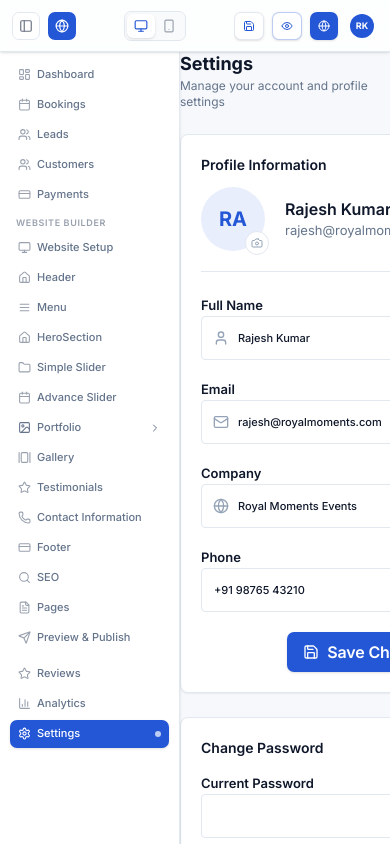
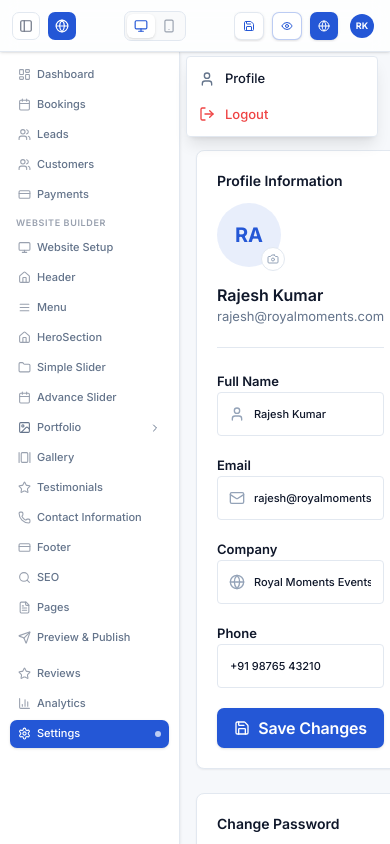
Before and after one commit to Raiyaan-Infotech/Event_Managment_Website_Builder, a Next.js app: page /settings in a window 390 px wide. Both pictures are taken after a click on the button "RK". Built offline with nearby package versions, Linux system fonts and the light colour scheme.

Commit message:
refactor: enhance layout and styling for improved responsiveness and usability across settings and header components

```diff
--- a/src/app/(builder)/settings/page.tsx
+++ b/src/app/(builder)/settings/page.tsx
@@ -47,7 +47,7 @@ export default function SettingsPage() {
   }
 
   return (
-    <div className="space-y-6">
+    <div className="space-y-6 p-4 sm:p-6">
       <PageHeader
         title="Settings"
         subtitle="Manage your account and profile settings"
@@ -55,84 +55,163 @@ export default function SettingsPage() {
 
       <div className="grid gap-6 xl:grid-cols-[1fr_360px]">
         <div className="space-y-6">
+          {/* ── Profile Information ── */}
           <SectionCard title="Profile Information" contentClassName="p-5">
-            <div className="flex items-center gap-5 pb-5 border-b border-[var(--color-border)]">
-              <div className="relative">
+            {/* Avatar row — stacks on mobile */}
+            <div className="flex flex-col sm:flex-row items-start sm:items-center gap-4 sm:gap-5 pb-5 border-b border-[var(--color-border)]">
+              <div className="relative shrink-0">
                 <div className="flex h-16 w-16 items-center justify-center rounded-full bg-[var(--color-primary)]/10 text-[var(--color-primary)]">
-                  <span className="text-xl font-bold">{name.slice(0, 2).toUpperCase()}</span>
+                  <span className="text-xl font-bold">
+                    {name.slice(0, 2).toUpperCase()}
+                  </span>
                 </div>
-                <button className="absolute -bottom-1 -right-1 flex h-6 w-6 items-center justify-center rounded-full border border-[var(--color-border)] bg-white text-[var(--color-text-muted)] hover:text-[var(--color-primary)]">
+                <button
+                  type="button"
+                  className="absolute -bottom-1 -right-1 flex h-6 w-6 items-center justify-center rounded-full border border-[var(--color-border)] bg-white text-[var(--color-text-muted)] hover:text-[var(--color-primary)]"
+                >
                   <Camera className="h-3 w-3" />
                 </button>
               </div>
-              <div>
-                <p className="text-[16px] font-semibold text-[var(--color-text)]">{name}</p>
-                <p className="text-[13px] text-[var(--color-text-secondary)]">{email}</p>
+              <div className="min-w-0">
+                <p className="text-[16px] font-semibold text-[var(--color-text)] truncate">
+                  {name}
+                </p>
+                <p className="text-[13px] text-[var(--color-text-secondary)] truncate">
+                  {email}
+                </p>
               </div>
             </div>
 
-            <div className="mt-5 grid gap-4 md:grid-cols-2">
+            {/* Fields grid — 1 col mobile, 2 col md+ */}
+            <div className="mt-5 grid gap-4 sm:grid-cols-2">
               <div className="space-y-1.5">
-                <label className="text-[13px] font-semibold text-[var(--color-text)]">Full Name</label>
+                <label className="text-[13px] font-semibold text-[var(--color-text)]">
+                  Full Name
+                </label>
                 <div className="relative">
                   <User className="absolute left-3 top-1/2 h-4 w-4 -translate-y-1/2 text-[var(--color-text-muted)]" />
-                  <Input value={name} onChange={(e) => setName(e.target.value)} className="h-11 pl-9" />
+                  <Input
+                    value={name}
+                    onChange={(e) => setName(e.target.value)}
+                    className="h-11 pl-9"
+                  />
                 </div>
               </div>
+
               <div className="space-y-1.5">
-                <label className="text-[13px] font-semibold text-[var(--color-text)]">Email</label>
+                <label className="text-[13px] font-semibold text-[var(--color-text)]">
+                  Email
+                </label>
                 <div className="relative">
                   <Mail className="absolute left-3 top-1/2 h-4 w-4 -translate-y-1/2 text-[var(--color-text-muted)]" />
-                  <Input value={email} onChange={(e) => setEmail(e.target.value)} className="h-11 pl-9" />
+                  <Input
+                    value={email}
+                    onChange={(e) => setEmail(e.target.value)}
+                    className="h-11 pl-9"
+                  />
                 </div>
               </div>
+
               <div className="space-y-1.5">
-                <label className="text-[13px] font-semibold text-[var(--color-text)]">Company</label>
+                <label className="text-[13px] font-semibold text-[var(--color-text)]">
+                  Company
+                </label>
                 <div className="relative">
                   <Globe className="absolute left-3 top-1/2 h-4 w-4 -translate-y-1/2 text-[var(--color-text-muted)]" />
-                  <Input value={company} onChange={(e) => setCompany(e.target.value)} className="h-11 pl-9" />
+                  <Input
+                    value={company}
+                    onChange={(e) => setCompany(e.target.value)}
+                    className="h-11 pl-9"
+                  />
                 </div>
               </div>
+
               <div className="space-y-1.5">
-                <label className="text-[13px] font-semibold text-[var(--color-text)]">Phone</label>
-                <Input value={phone} onChange={(e) => setPhone(e.target.value)} className="h-11" />
+                <label className="text-[13px] font-semibold text-[var(--color-text)]">
+                  Phone
+                </label>
+                <Input
+                  value={phone}
+                  onChange={(e) => setPhone(e.target.value)}
+                  className="h-11"
+                />
               </div>
             </div>
 
-            <div className="mt-5 flex justify-end">
-              <Button onClick={handleSaveProfile} disabled={saving} className="h-10 min-w-36">
+            {/* Save — full width on mobile */}
+            <div className="mt-5 flex justify-stretch sm:justify-end">
+              <Button
+                onClick={handleSaveProfile}
+                disabled={saving}
+                className="h-10 w-full sm:w-auto sm:min-w-36"
+              >
                 {saving ? <Spinner size="sm" /> : <Save className="h-4 w-4" />}
                 {saving ? "Saving..." : "Save Changes"}
               </Button>
             </div>
           </SectionCard>
 
+          {/* ── Change Password ── */}
           <SectionCard title="Change Password" contentClassName="p-5">
-            <div className="grid gap-4 md:grid-cols-2">
+            <div className="grid gap-4 sm:grid-cols-2">
               <div className="space-y-1.5">
-                <label className="text-[13px] font-semibold text-[var(--color-text)]">Current Password</label>
-                <Input type="password" value={currentPassword} onChange={(e) => setCurrentPassword(e.target.value)} className="h-11" />
+                <label className="text-[13px] font-semibold text-[var(--color-text)]">
+                  Current Password
+                </label>
+                <Input
+                  type="password"
+                  value={currentPassword}
+                  onChange={(e) => setCurrentPassword(e.target.value)}
+                  className="h-11"
+                />
               </div>
               <div className="space-y-1.5">
-                <label className="text-[13px] font-semibold text-[var(--color-text)]">New Password</label>
-                <Input type="password" value={newPassword} onChange={(e) => setNewPassword(e.target.value)} className="h-11" />
+                <label className="text-[13px] font-semibold text-[var(--color-text)]">
+                  New Password
+                </label>
+                <Input
+                  type="password"
+                  value={newPassword}
+                  onChange={(e) => setNewPassword(e.target.value)}
+                  className="h-11"
+                />
               </div>
             </div>
-            <div className="mt-4 flex justify-end">
-              <Button onClick={handleChangePassword} disabled={changingPassword} variant="outline" className="h-10 min-w-36">
-                {changingPassword ? <Spinner size="sm" /> : <Key className="h-4 w-4" />}
+
+            {/* Update — full width on mobile */}
+            <div className="mt-4 flex justify-stretch sm:justify-end">
+              <Button
+                onClick={handleChangePassword}
+                disabled={changingPassword}
+                variant="outline"
+                className="h-10 w-full sm:w-auto sm:min-w-36"
+              >
+                {changingPassword ? (
+                  <Spinner size="sm" />
+                ) : (
+                  <Key className="h-4 w-4" />
+                )}
                 {changingPassword ? "Updating..." : "Update Password"}
               </Button>
             </div>
           </SectionCard>
         </div>
 
+        {/* ── Account / Logout ── */}
         <div className="space-y-6">
           <Card>
             <CardContent className="p-5">
-              <h2 className="text-[16px] font-semibold text-[var(--color-text)]">Account</h2>
-              <p className="mt-1 text-[13px] text-[var(--color-text-secondary)]">Sign out of your account</p>
-              <Button onClick={handleLogout} variant="outline" className="mt-4 h-10 w-full text-[var(--color-danger)] border-red-200 hover:bg-red-50 hover:text-[var(--color-danger)]">
+              <h2 className="text-[16px] font-semibold text-[var(--color-text)]">
+                Account
+              </h2>
+              <p className="mt-1 text-[13px] text-[var(--color-text-secondary)]">
+                Sign out of your account
+              </p>
+              <Button
+                onClick={handleLogout}
+                variant="outline"
+                className="mt-4 h-10 w-full text-[var(--color-danger)] border-red-200 hover:bg-red-50 hover:text-[var(--color-danger)]"
+              >
                 <LogOut className="h-4 w-4" />
                 Logout
               </Button>
--- a/src/app/(builder)/website/_components/builder-field.tsx
+++ b/src/app/(builder)/website/_components/builder-field.tsx
@@ -118,7 +118,7 @@ export function BuilderCountedTextarea({
           onChange={(event) => onChange(event.target.value)}
           className={cn(
             // Slightly taller on mobile for comfortable typing
-            "min-h-[4rem] sm:min-h-16 w-full pb-5 text-[11px] font-medium leading-4",
+  "min-h-[6rem] sm:min-h-[8rem] w-full pb-5 resize-y text-[11px] font-medium leading-4",
             textareaClassName,
           )}
         />
--- a/src/app/(builder)/website/footer/page.tsx
+++ b/src/app/(builder)/website/footer/page.tsx
@@ -128,8 +128,8 @@ export default function FooterPage() {
           value={shortDescription}
           onChange={setShortDescription}
           maxLength={200}
-          textareaClassName="!min-h-[2.25rem] !max-h-[2.25rem] text-[10px]"
-        />
+// Short Description textarea
+textareaClassName="!min-h-[5rem] text-[10px] resize-y"        />
 
         {/* Logo upload */}
         <ImageUpload
--- a/src/components/builder/website-builder-shell.tsx
+++ b/src/components/builder/website-builder-shell.tsx
@@ -137,6 +137,7 @@ export function WebsiteBuilderShell({
           <div className="hidden h-6 w-px shrink-0 bg-[var(--color-border)] sm:block" />
           <div ref={menuRef} className="relative shrink-0">
             <button
+            type="button"
               onClick={() => setMenuOpen(!menuOpen)}
               className="flex items-center gap-1.5 rounded-[var(--radius-button)] px-1 py-1 transition-colors hover:bg-gray-50 sm:px-1.5"
             >
@@ -146,8 +147,9 @@ export function WebsiteBuilderShell({
               <ChevronDown className="hidden h-3 w-3 text-[var(--color-text-secondary)] sm:block" />
             </button>
             {menuOpen && (
-              <div className="absolute right-0 top-full z-50 mt-1 w-48 rounded-[var(--radius-input)] border border-[var(--color-border)] bg-white py-1 shadow-lg">
-                <Link href="/settings" onClick={() => setMenuOpen(false)} className="flex items-center gap-2.5 px-3 py-2 text-[13px] font-medium text-[var(--color-text)] transition-colors hover:bg-gray-50">
+<div className="fixed right-3 z-50 mt-1 w-48 rounded-[var(--radius-input)] border border-[var(--color-border)] bg-white py-1 shadow-lg"
+    style={{ top: "var(--header-height)" }}
+  >                <Link href="/settings" onClick={() => setMenuOpen(false)} className="flex items-center gap-2.5 px-3 py-2 text-[13px] font-medium text-[var(--color-text)] transition-colors hover:bg-gray-50">
                   <User className="h-4 w-4 text-[var(--color-text-secondary)]" />
                   Profile
                 </Link>
```
Also changed, not shown: src/app/(builder)/website/header/page.tsx (+17 -65 lines).
